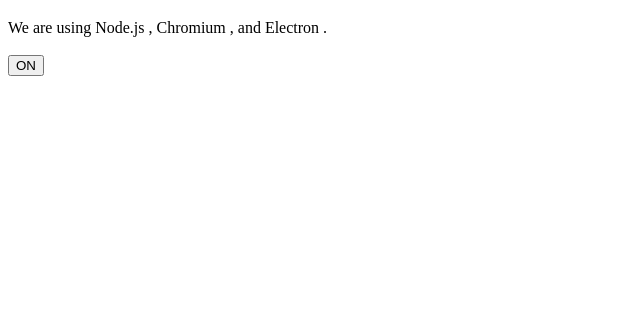
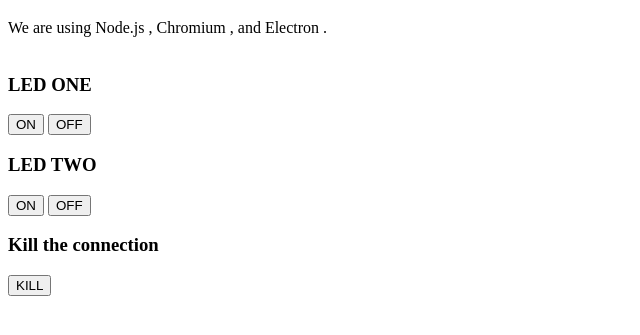
Before and after one commit to sam7kr/SHN, an Electron app: page src/index.html in a window 800 px wide. Shown: the part 61-396 px from the top of the page, without its empty margins (0-640 px from the left). Drawn offline with Linux system fonts and the light colour scheme.

Commit message:
now every thing is runing

```diff
--- a/src/index.html
+++ b/src/index.html
@@ -13,7 +13,20 @@
     Chromium <span id="chrome-version"></span>,
     and Electron <span id="electron-version"></span>.
 <br><br>
-	<button class  ="btn btn-info" onclick="pyshell.send('2on')">ON</button>
+    <div>
+        <h3>LED ONE</h3>
+	    <button id='buttonOneOn'>ON</button>
+	    <button id='buttonOneOff'>OFF</button>
+    </div>
+    <div>
+        <h3>LED TWO</h3>
+	    <button id='buttonTwoOn'>ON</button>
+	    <button id='buttonTwoOff'>OFF</button>
+    </div>
+    <div>
+        <h3>Kill the connection</h3>
+	    <button id='kill'>KILL</button>
+    </div>
     <!-- You can also require other files to run in this process -->
     <div id='divOne'></div>
     <script src="./renderer.js"></script>
```
Also changed, not shown: src/preload.js (+29 -0 lines).
